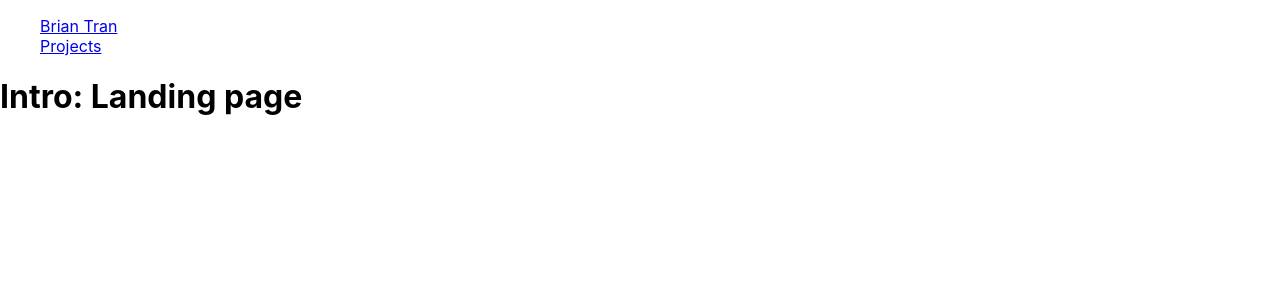
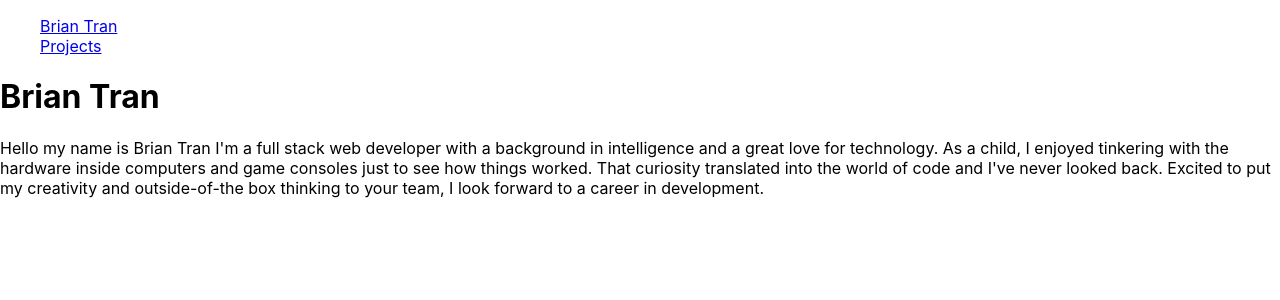
Before and after one commit to briantran98/portfoliots, a React (Create React App) app: page / in a window 1280 px wide. Shown: the top 300 px of the page. Built offline with nearby package versions, Linux system fonts and the light colour scheme; the HTML template or start-up script is replaced by a standard one.

Commit message:
Pulled out common elements such as name and placed them into info.ts to dry up the code and be easier to maintain

```diff
--- a/src/App.tsx
+++ b/src/App.tsx
@@ -2,11 +2,10 @@ import React from "react";
 import { BrowserRouter as Router, Route } from "react-router-dom";
 
 import Header from "./components/Navigation/Navigation";
-import Landing from './components/Landing/Landing'
-import Project from "./components/Project"
+import Landing from "./components/Landing/Landing";
+import Project from "./components/Project";
 
 import "./App.css";
-
 
 function App() {
   return (
--- a/src/components/Landing/Landing.tsx
+++ b/src/components/Landing/Landing.tsx
@@ -1,9 +1,14 @@
-import * as React from 'react';
+import * as React from "react";
+
+import { me } from "../../info";
 
 const Landing = () => {
-    return(
-        <h1>Intro: Landing page</h1>
-    );
-}
+  return (
+    <div>
+      <h1>{me.name}</h1>
+      <p>{`Hello my name is ${me.name} I'm a ${me.about}`}</p>
+    </div>
+  );
+};
 
 export default Landing;
--- a/src/components/Navigation/Navigation.scss
+++ b/src/components/Navigation/Navigation.scss
@@ -1,3 +1,3 @@
-.navigation__list{
-    list-style-type: none;
+.navigation__list {
+  list-style-type: none;
 }
--- a/src/components/Navigation/Navigation.tsx
+++ b/src/components/Navigation/Navigation.tsx
@@ -1,12 +1,17 @@
 import React from "react";
 import "./Navigation.scss";
-import { Link } from 'react-router-dom'
+import { Link } from "react-router-dom";
+import { me } from "../../info";
 
 const Navigation = () => {
   return (
     <ul className="navigation__list">
-      <li><Link to="/">Brian Tran</Link></li>
-      <li><Link to="/projects">Projects</Link></li>
+      <li>
+        <Link to="/">{me.name}</Link>
+      </li>
+      <li>
+        <Link to="/projects">Projects</Link>
+      </li>
     </ul>
   );
 };
--- /dev/null
+++ b/src/info.ts
@@ -0,0 +1,21 @@
+interface Person {
+  name: string;
+  phoneNumber: string;
+	email: string;
+	about: string;
+  // github: string;
+  // githubLink: string;
+  // linkedIn: string;
+}
+
+const me: Person = {
+  name: "Brian Tran",
+  phoneNumber: "778-997-9373",
+	email: "98brian.tran@gmail.com",
+	about: "full stack web developer with a background in intelligence and a great love for technology. As a child, I enjoyed tinkering with the hardware inside computers and game consoles just to see how things worked. That curiosity translated into the world of code and I've never looked back. Excited to put my creativity and outside-of-the box thinking to your team, I look forward to a career in development."
+  // github: "briantran98",
+  // githubLink: "https://github.com/briantran98",
+  // linkedIn: "https://www.linkedin.com/in/brian-tran-649968a7/"
+};
+
+export { me };
```
Also changed, not shown: src/components/Project/index.tsx (+3 -5 lines), 1 other file (tests, documents, lock files or other folders).
